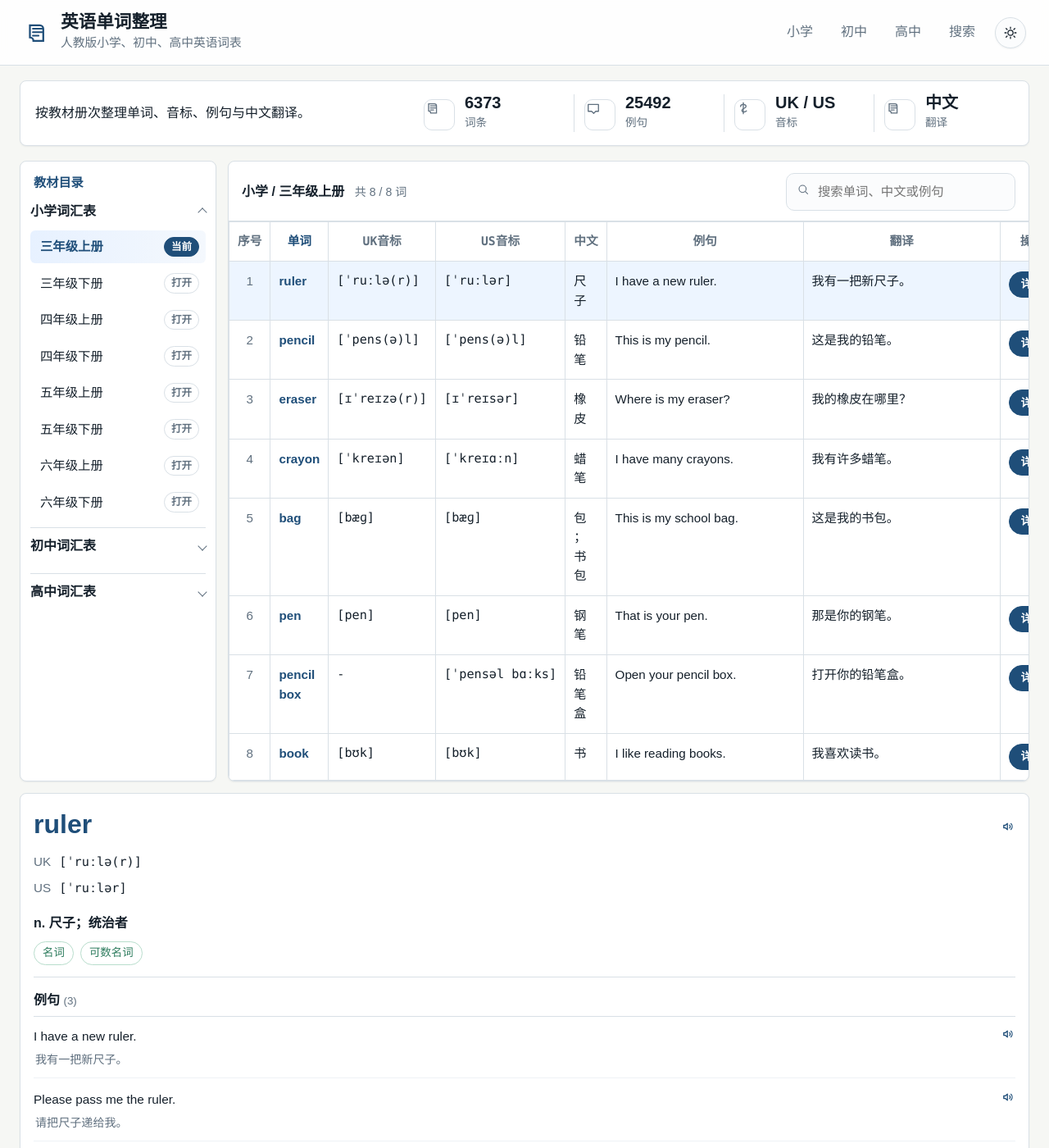
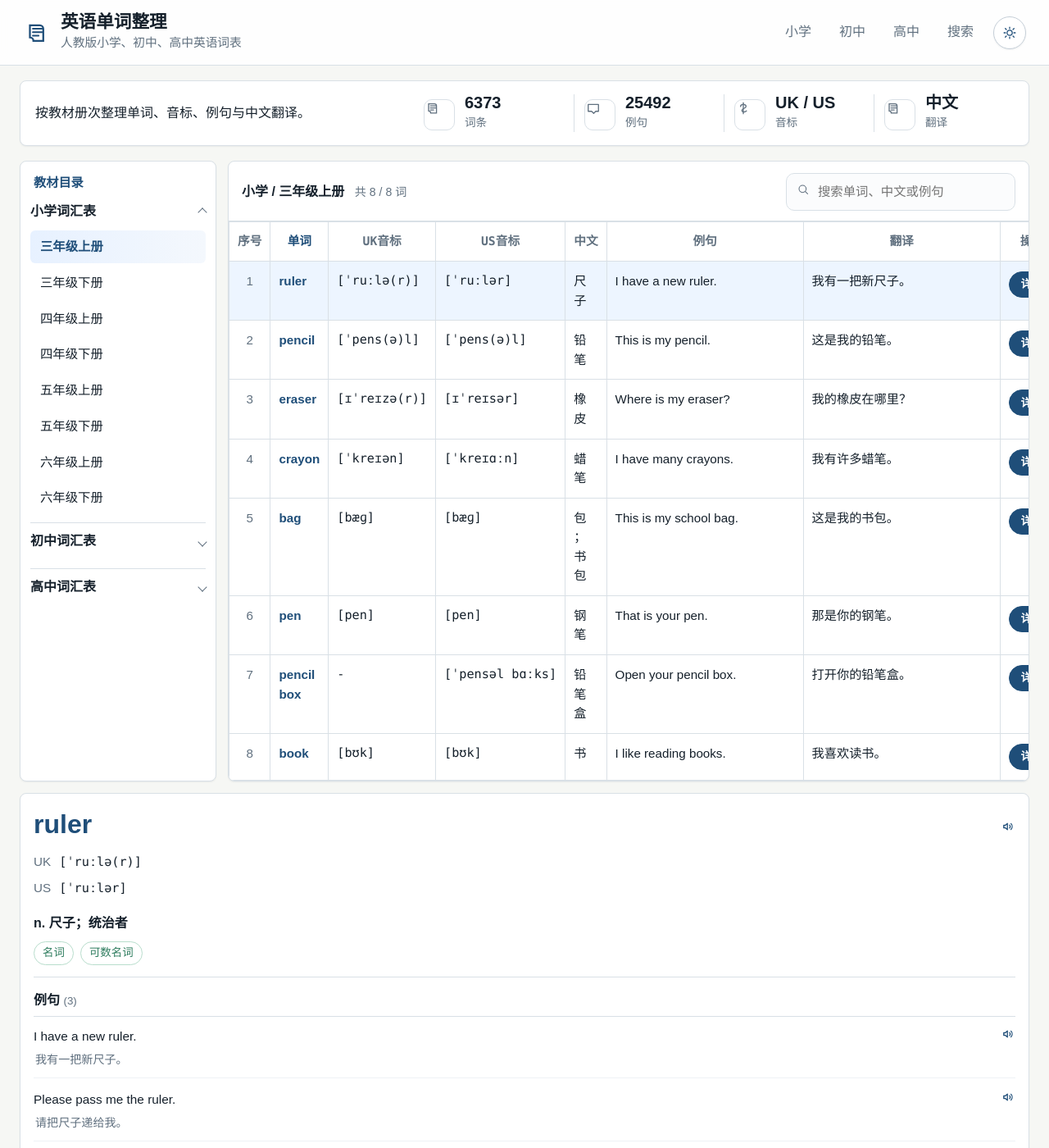
Before and after one commit to jinronga/english-words, a Jekyll site: the page built from index.md, in a window 1280 px wide and 1400 px high. Shown: the whole window at 82% size. Built offline with Jekyll 4.4.1, drawn with Linux system fonts in a browser that asks for light colours.

Commit message:
Clean up sidebar navigation actions

```diff
--- a/assets/css/style.scss
+++ b/assets/css/style.scss
@@ -199,24 +199,26 @@ a:hover {
 
 .theme-toggle {
   align-items: center;
-  background: var(--control-bg);
-  border: 1px solid var(--line);
+  background: var(--surface);
+  border: 1px solid var(--line-strong);
   border-radius: 999px;
   box-shadow: var(--shadow);
-  color: var(--text);
+  color: var(--blue);
   cursor: pointer;
   display: inline-flex;
   flex: 0 0 auto;
-  height: 38px;
+  height: 40px;
   justify-content: center;
   padding: 0;
-  transition: background 0.15s ease, border-color 0.15s ease, color 0.15s ease;
-  width: 38px;
+  position: relative;
+  transition: background 0.15s ease, border-color 0.15s ease, color 0.15s ease, transform 0.15s ease;
+  width: 40px;
 }
 
 .theme-toggle:hover {
-  background: var(--nav-hover);
-  border-color: var(--line-strong);
+  background: var(--blue-soft);
+  border-color: var(--blue);
+  transform: translateY(-1px);
 }
 
 .theme-icon {
@@ -500,7 +502,7 @@ html[data-theme="dark"] .theme-icon-moon {
   font-size: 0.96rem;
   gap: 10px;
   justify-content: space-between;
-  padding: 8px 8px 8px 12px;
+  padding: 8px 12px;
 }
 
 .nav-link:hover {
@@ -513,23 +515,6 @@ html[data-theme="dark"] .theme-icon-moon {
   font-weight: 600;
 }
 
-.nav-action {
-  border: 1px solid var(--line);
-  border-radius: 999px;
-  color: var(--muted);
-  flex: 0 0 auto;
-  font-size: 0.78rem;
-  font-weight: 600;
-  line-height: 1;
-  padding: 5px 8px;
-}
-
-.nav-link:hover .nav-action,
-.nav-link.is-active .nav-action {
-  background: var(--blue);
-  border-color: var(--blue);
-  color: var(--button-text);
-}
 
 .markdown-body .nav-link {
   color: var(--text);
--- a/index.md
+++ b/index.md
@@ -41,33 +41,33 @@ home: true
     <details class="nav-group" open>
       <summary>小学词汇表</summary>
       <div class="nav-list">
-        <a class="nav-link is-active" href="{{ '/小学/三年级/人教版小学英语-三年级上册.html' | relative_url }}"><span>三年级上册</span><span class="nav-action">当前</span></a>
-        <a class="nav-link" href="{{ '/小学/三年级/人教版小学英语-三年级下册.html' | relative_url }}"><span>三年级下册</span><span class="nav-action">打开</span></a>
-        <a class="nav-link" href="{{ '/小学/四年级/人教版小学英语-四年级上册.html' | relative_url }}"><span>四年级上册</span><span class="nav-action">打开</span></a>
-        <a class="nav-link" href="{{ '/小学/四年级/人教版小学英语-四年级下册.html' | relative_url }}"><span>四年级下册</span><span class="nav-action">打开</span></a>
-        <a class="nav-link" href="{{ '/小学/五年级/人教版小学英语-五年级上册.html' | relative_url }}"><span>五年级上册</span><span class="nav-action">打开</span></a>
-        <a class="nav-link" href="{{ '/小学/五年级/人教版小学英语-五年级下册.html' | relative_url }}"><span>五年级下册</span><span class="nav-action">打开</span></a>
-        <a class="nav-link" href="{{ '/小学/六年级/人教版小学英语-六年级上册.html' | relative_url }}"><span>六年级上册</span><span class="nav-action">打开</span></a>
-        <a class="nav-link" href="{{ '/小学/六年级/人教版小学英语-六年级下册.html' | relative_url }}"><span>六年级下册</span><span class="nav-action">打开</span></a>
+        <a class="nav-link is-active" href="{{ '/小学/三年级/人教版小学英语-三年级上册.html' | relative_url }}"><span>三年级上册</span></a>
+        <a class="nav-link" href="{{ '/小学/三年级/人教版小学英语-三年级下册.html' | relative_url }}"><span>三年级下册</span></a>
+        <a class="nav-link" href="{{ '/小学/四年级/人教版小学英语-四年级上册.html' | relative_url }}"><span>四年级上册</span></a>
+        <a class="nav-link" href="{{ '/小学/四年级/人教版小学英语-四年级下册.html' | relative_url }}"><span>四年级下册</span></a>
+        <a class="nav-link" href="{{ '/小学/五年级/人教版小学英语-五年级上册.html' | relative_url }}"><span>五年级上册</span></a>
+        <a class="nav-link" href="{{ '/小学/五年级/人教版小学英语-五年级下册.html' | relative_url }}"><span>五年级下册</span></a>
+        <a class="nav-link" href="{{ '/小学/六年级/人教版小学英语-六年级上册.html' | relative_url }}"><span>六年级上册</span></a>
+        <a class="nav-link" href="{{ '/小学/六年级/人教版小学英语-六年级下册.html' | relative_url }}"><span>六年级下册</span></a>
       </div>
     </details>
 
     <details class="nav-group">
       <summary>初中词汇表</summary>
       <div class="nav-list">
-        <a class="nav-link" href="{{ '/初中/' | relative_url }}"><span>初中总览</span><span class="nav-action">打开</span></a>
-        <a class="nav-link" href="{{ '/初中/七年级/' | relative_url }}"><span>七年级</span><span class="nav-action">打开</span></a>
-        <a class="nav-link" href="{{ '/初中/八年级/' | relative_url }}"><span>八年级</span><span class="nav-action">打开</span></a>
-        <a class="nav-link" href="{{ '/初中/九年级/' | relative_url }}"><span>九年级</span><span class="nav-action">打开</span></a>
+        <a class="nav-link" href="{{ '/初中/' | relative_url }}"><span>初中总览</span></a>
+        <a class="nav-link" href="{{ '/初中/七年级/' | relative_url }}"><span>七年级</span></a>
+        <a class="nav-link" href="{{ '/初中/八年级/' | relative_url }}"><span>八年级</span></a>
+        <a class="nav-link" href="{{ '/初中/九年级/' | relative_url }}"><span>九年级</span></a>
       </div>
     </details>
 
     <details class="nav-group">
       <summary>高中词汇表</summary>
       <div class="nav-list">
-        <a class="nav-link" href="{{ '/高中/' | relative_url }}"><span>高中总览</span><span class="nav-action">打开</span></a>
-        <a class="nav-link" href="{{ '/高中/必修/' | relative_url }}"><span>必修</span><span class="nav-action">打开</span></a>
-        <a class="nav-link" href="{{ '/高中/选修/' | relative_url }}"><span>选修</span><span class="nav-action">打开</span></a>
+        <a class="nav-link" href="{{ '/高中/' | relative_url }}"><span>高中总览</span></a>
+        <a class="nav-link" href="{{ '/高中/必修/' | relative_url }}"><span>必修</span></a>
+        <a class="nav-link" href="{{ '/高中/选修/' | relative_url }}"><span>选修</span></a>
       </div>
     </details>
   </aside>
```
